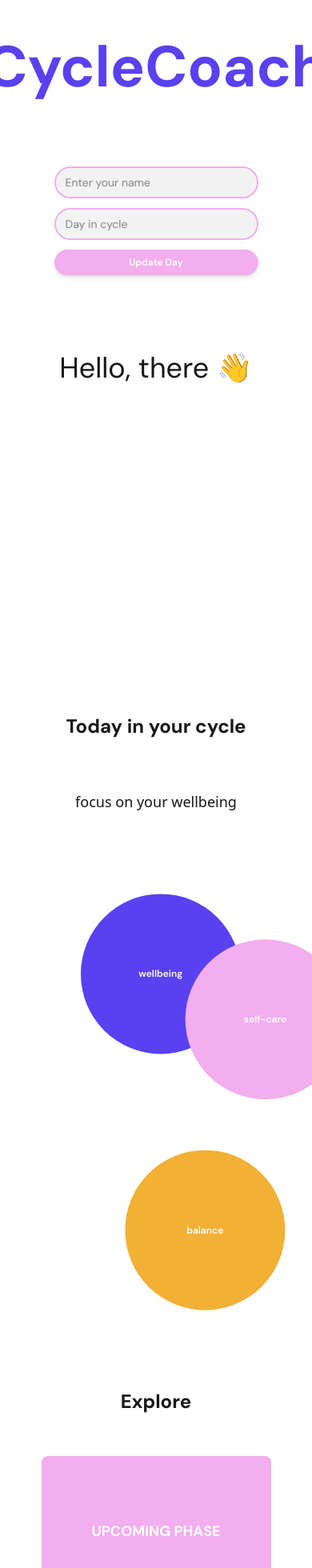
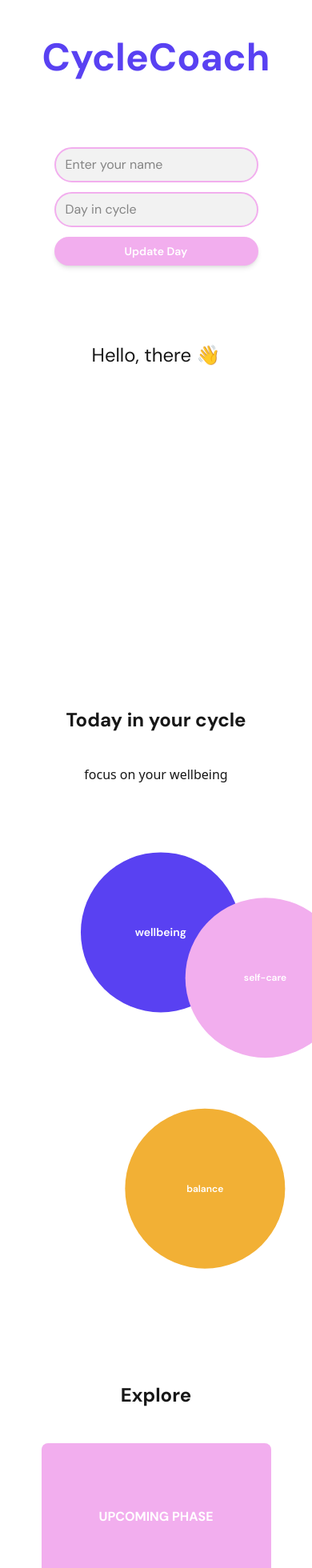
Before and after one commit to zofienora/cyclecoach, a Next.js app in the folder my-app/: page / in a window 390 px wide. Shown: the top 1960 px of the page at 80% size. Built offline with nearby package versions, Linux system fonts and the light colour scheme.

Commit message:
changes font sizes

```diff
--- a/my-app/app/components/Header.tsx
+++ b/my-app/app/components/Header.tsx
@@ -18,7 +18,7 @@ export default function Header() {
   return (
     <header className="flex flex-col items-center px-4 pt-4 mx-auto gap-4 h-screen w-full">
       <div className="flex flex-col items-center">
-        <h1 className="text-7xl font-bold font-heading text-secondary text-center pb-18 py-8">
+        <h1 className="text-5xl sm:text-6xl font-bold font-heading text-secondary text-center pb-18 py-8">
           CycleCoach
         </h1>
       </div>
@@ -32,7 +32,7 @@ export default function Header() {
             placeholder="Enter your name"
             value={userData?.name || ""}
             onChange={(e) => updateUserName(e.target.value)}
-            className="w-full px-3 py-2 text-sm border-2 border-primary rounded-full bg-surface text-foreground placeholder:text-foreground/50 focus:outline-none focus:ring-2 focus:ring-primary focus:border-transparent transition-all"
+            className="w-full px-3 py-2 text-base border-2 border-primary rounded-full bg-surface text-foreground placeholder:text-foreground/50 focus:outline-none focus:ring-2 focus:ring-primary focus:border-transparent transition-all"
           />
         </div>
 
@@ -45,7 +45,7 @@ export default function Header() {
             onChange={(e) => setDayInput(e.target.value)}
             min="1"
             max={userData?.cycleLength || 35}
-            className="w-full px-3 py-2 text-sm border-2 border-primary rounded-full bg-surface text-foreground placeholder:text-foreground/50 focus:outline-none focus:ring-2 focus:ring-primary focus:border-transparent transition-all"
+            className="w-full px-3 py-2 text-base border-2 border-primary rounded-full bg-surface text-foreground placeholder:text-foreground/50 focus:outline-none focus:ring-2 focus:ring-primary focus:border-transparent transition-all"
           />
         </div>
 
@@ -59,7 +59,7 @@ export default function Header() {
               onChange={(e) => updateCycleLength(parseInt(e.target.value, 10))}
               min="21"
               max="35"
-              className="px-3 py-2 text-sm border-2 border-primary rounded-full bg-surface text-foreground focus:outline-none focus:ring-2 focus:ring-primary focus:border-transparent transition-all w-20"
+              className="px-3 py-2 text-base border-2 border-primary rounded-full bg-surface text-foreground focus:outline-none focus:ring-2 focus:ring-primary focus:border-transparent transition-all w-20"
             />
             <span className="text-xs text-foreground">days</span>
           </div>
@@ -68,7 +68,7 @@ export default function Header() {
         {/* Update button */}
         <button
           onClick={handleUpdateDay}
-          className="bg-primary text-white text-xs px-4 py-2 rounded-full font-semibold hover:opacity-90 transition-opacity shadow-md w-full"
+          className="bg-primary text-white text-sm px-4 py-2 rounded-full font-semibold hover:opacity-90 transition-opacity shadow-md w-full"
         >
           Update Day
         </button>
@@ -76,7 +76,7 @@ export default function Header() {
 
       {/* Everything else appears after inputs */}
       <div className="flex flex-col items-center">
-        <h2 className="font-heading text-foreground text-center text-4xl pt-20">
+        <h2 className="font-heading text-foreground text-center text-2xl sm:text-3xl pt-20">
           Hello, {userData?.name || "there"} 👋
         </h2>
       </div>
@@ -107,7 +107,7 @@ export default function Header() {
         return (
           <div className="mt-10 flex flex-col items-center gap-8">
             {/* Headline */}
-            <h3 className="text-xl font-heading text-foreground text-center">
+            <h3 className="text-lg sm:text-xl font-heading text-foreground text-center">
               Where you are in your cycle:
             </h3>
 
--- a/my-app/app/components/PhaseTracker.tsx
+++ b/my-app/app/components/PhaseTracker.tsx
@@ -50,10 +50,10 @@ export default function PhaseTracker() {
 
   return (
    <section className="rounded-lg p-4 h-screen">
-    <h2 className="text-2xl font-bold font-heading text-foreground text-center py-8">
+    <h2 className="text-2xl sm:text-3xl font-bold font-heading text-foreground text-center py-6 sm:py-8">
       {currentPhase ? `Today in your ${currentPhase.name} phase` : "Today in your cycle"}
     </h2>
-    <h3 className="text-lg font-sans text-foreground text-center py-8">
+    <h3 className="text-base sm:text-lg font-sans text-foreground text-center py-4 sm:py-6">
       {selectedTip || "focus on your wellbeing"}
     </h3>
     <div ref={containerRef} className="w-[90%] h-[80%] mx-auto relative">
@@ -71,7 +71,7 @@ export default function PhaseTracker() {
         ease: 'easeInOut',
         }}
       >
-        <span className="text-white text-xs font-semibold text-center">{circleTips[0]}</span>
+        <span className="text-white text-sm font-semibold text-center">{circleTips[0]}</span>
       </motion.div>
       {/* Top-right circle - stays in top-right area */}
       <motion.div
--- a/my-app/app/components/Suggestions.tsx
+++ b/my-app/app/components/Suggestions.tsx
@@ -93,7 +93,7 @@ export default function Suggestions() {
 
   return (
    <section className="rounded-lg p-4 h-screen">
-    <h2 className="text-2xl font-bold font-heading text-foreground text-center py-8">
+    <h2 className="text-2xl sm:text-3xl font-bold font-heading text-foreground text-center py-6 sm:py-8">
       Explore
     </h2>
     <div className="">
@@ -101,19 +101,19 @@ export default function Suggestions() {
           onClick={handleOpenPhaseModal}
           className="w-full bg-primary rounded-lg p-10 mt-5 mb-5 hover:opacity-90 transition-opacity cursor-pointer"
         >
-            <p className="text-lg font-bold font-heading text-white uppercase text-center pt-10 pb-10">Upcoming Phase</p>
+            <p className="text-base sm:text-lg font-bold font-heading text-white uppercase text-center pt-10 pb-10">Upcoming Phase</p>
         </button>
         <button
           onClick={handleOpenArticle1Modal}
           className="w-full border-2 border-secondary rounded-lg p-10 mt-5 mb-5 hover:opacity-90 transition-opacity cursor-pointer"
         >
-            <p className="text-lg font-sans text-center pt-10 pb-10">{selectedArticles[0]?.title || "Article"}</p>
+            <p className="text-base sm:text-lg font-sans text-center pt-10 pb-10">{selectedArticles[0]?.title || "Article"}</p>
         </button>
         <button
           onClick={handleOpenArticle2Modal}
           className="w-full border-2 border-alert rounded-lg p-10 mt-5 mb-5 hover:opacity-90 transition-opacity cursor-pointer"
         >
-            <p className="text-lg font-sans text-center pt-10 pb-10">{selectedArticles[1]?.title || "Article"}</p>
+            <p className="text-base sm:text-lg font-sans text-center pt-10 pb-10">{selectedArticles[1]?.title || "Article"}</p>
         </button>
     </div>
 
@@ -139,14 +139,14 @@ export default function Suggestions() {
           {/* Modal content */}
           <div className="mt-4">
             <h3
-              className="text-3xl font-bold font-heading text-center mb-4"
+              className="text-2xl sm:text-3xl font-bold font-heading text-center mb-4"
               style={{ color: nextPhase.color }}
             >
               {nextPhase.label} Phase
             </h3>
 
             <div className="text-center mb-6">
-              <p className="text-lg font-sans text-foreground">
+              <p className="text-base sm:text-lg font-sans text-foreground">
                 {daysUntil === 1
                   ? "Starts tomorrow"
                   : `Starts in ${daysUntil} days`}
@@ -155,10 +155,10 @@ export default function Suggestions() {
 
             <div className="space-y-4">
               <div>
-                <h4 className="text-xl font-bold font-heading text-foreground mb-2">
+                <h4 className="text-lg sm:text-xl font-bold font-heading text-foreground mb-2">
                   What to expect:
                 </h4>
-                <p className="text-base font-sans text-foreground">
+                <p className="text-sm sm:text-base font-sans text-foreground">
                   {nextPhase.name === "menstrual" && "A time for rest, gentle movement, and self-care. Focus on nourishing your body and allowing it to recover."}
                   {nextPhase.name === "follicular" && "A period of building energy and increasing activity. Great time for fresh starts, light exercise, and social connections."}
                   {nextPhase.name === "ovulatory" && "Peak energy phase! Perfect for strength training, high-intensity workouts, and social activities. Your body is at its strongest."}
@@ -167,10 +167,10 @@ export default function Suggestions() {
               </div>
 
               <div>
-                <h4 className="text-xl font-bold font-heading text-foreground mb-2">
+                <h4 className="text-lg sm:text-xl font-bold font-heading text-foreground mb-2">
                   Recommendations:
                 </h4>
-                <ul className="list-disc list-inside space-y-2 text-base font-sans text-foreground">
+                <ul className="list-disc list-inside space-y-2 text-sm sm:text-base font-sans text-foreground">
                   {nextPhase.tips && nextPhase.tips.slice(0, 2).map((tip, index) => (
                     <li key={index}>{tip}</li>
                   ))}
@@ -203,13 +203,13 @@ export default function Suggestions() {
           {/* Modal content */}
           <div className="mt-4">
             <h3
-              className="text-3xl font-bold font-heading text-center mb-6"
+              className="text-2xl sm:text-3xl font-bold font-heading text-center mb-6"
               style={{ color: "#5941F2" }}
             >
               {selectedArticles[0].title}
             </h3>
 
-            <p className="text-base font-sans text-foreground leading-relaxed">
+            <p className="text-sm sm:text-base font-sans text-foreground leading-relaxed">
               {selectedArticles[0].content}
             </p>
           </div>
@@ -238,13 +238,13 @@ export default function Suggestions() {
           {/* Modal content */}
           <div className="mt-4">
             <h3
-              className="text-3xl font-bold font-heading text-center mb-6"
+              className="text-2xl sm:text-3xl font-bold font-heading text-center mb-6"
               style={{ color: "#F24535" }}
             >
               {selectedArticles[1].title}
             </h3>
 
-            <p className="text-base font-sans text-foreground leading-relaxed">
+            <p className="text-sm sm:text-base font-sans text-foreground leading-relaxed">
               {selectedArticles[1].content}
             </p>
           </div>
```
